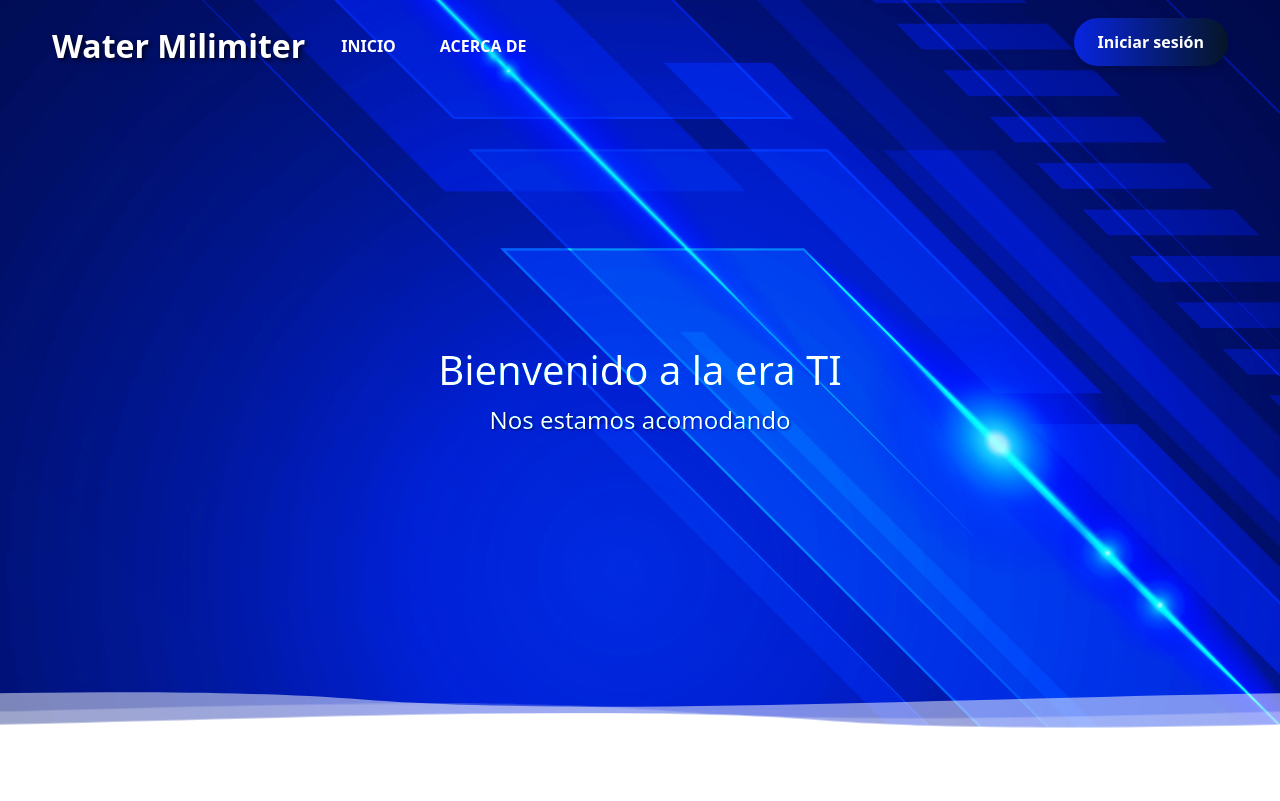
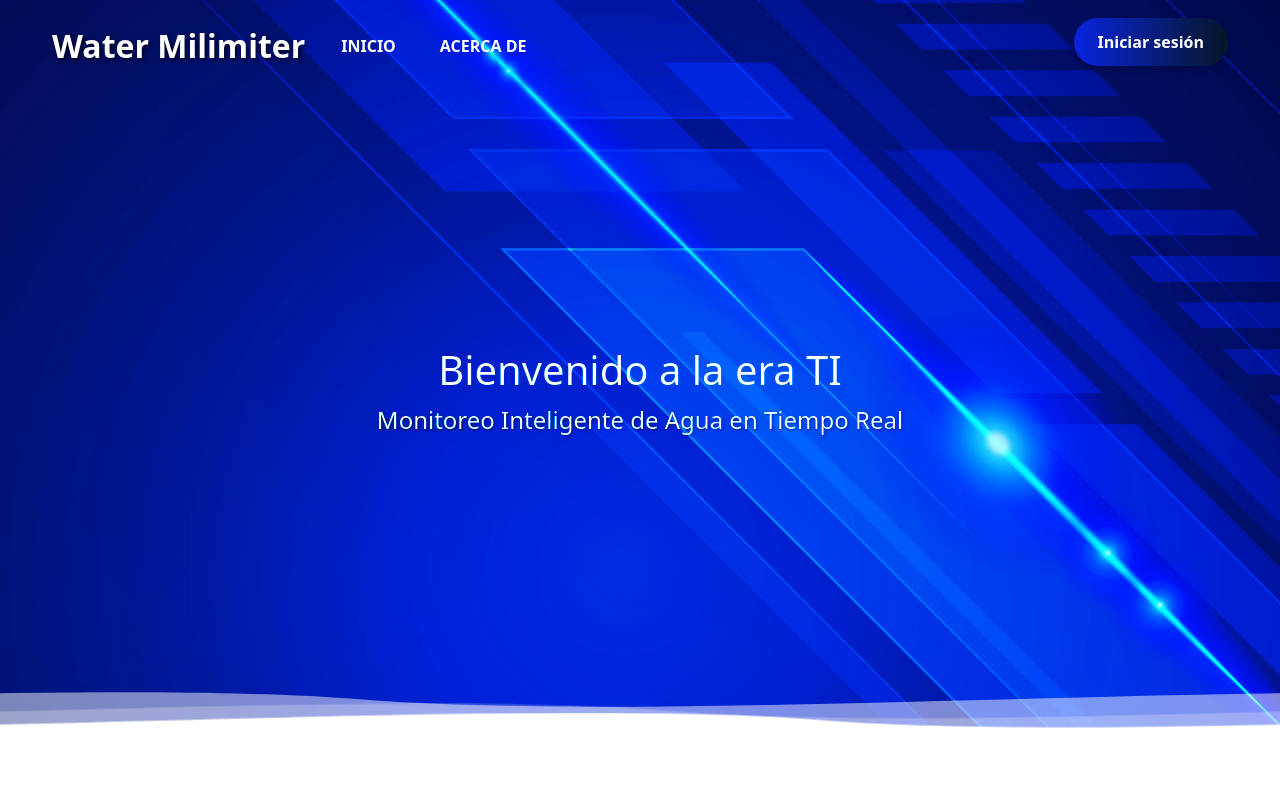
Before and after one commit to Arielquezada123/Los-Pinguinos, a Django app: page / in a window 1280 px wide. Shown: the top 801 px of the page. Run offline with Django 5.2, Linux system fonts and the light colour scheme; some libraries are stand-ins or nearby versions.

Commit message:
requirements

```diff
--- a/templates/index.html
+++ b/templates/index.html
@@ -74,7 +74,7 @@
       Bienvenido a la era TI
     </h1>
     <p style="font-size: 1.5rem; text-shadow: 1px 1px 3px rgba(0,0,0,0.7);">
-      Nos estamos acomodando
+      Monitoreo Inteligente de Agua en Tiempo Real
     </p>
   </div>
 </div>
--- a/watermilimiter/settings.py
+++ b/watermilimiter/settings.py
@@ -40,12 +40,14 @@ AUTHENTICATION_BACKENDS = (
 )
 MIDDLEWARE = [
     'django.middleware.security.SecurityMiddleware',
+    'whitenoise.middleware.WhiteNoiseMiddleware',
     'django.contrib.sessions.middleware.SessionMiddleware',
     'django.middleware.common.CommonMiddleware',
     'django.middleware.csrf.CsrfViewMiddleware',
     'django.contrib.auth.middleware.AuthenticationMiddleware',
     'django.contrib.messages.middleware.MessageMiddleware',
     'django.middleware.clickjacking.XFrameOptionsMiddleware',
+
 ]
 
 ROOT_URLCONF = 'watermilimiter.urls'
```
Also changed, not shown: 1 other file.
